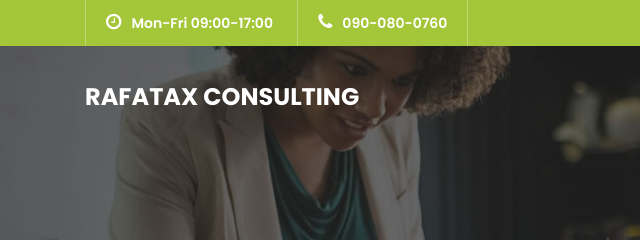
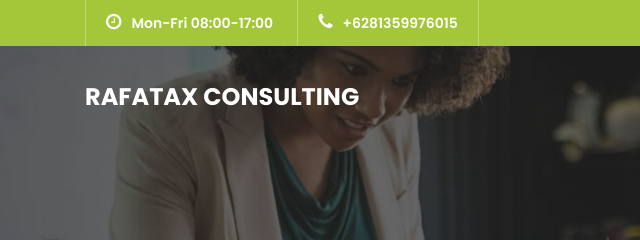
Before and after one commit to fatorthin/rafatax-home, a plain HTML site: page index.html in a window 1280 px wide. Shown: the top 240 px of the page, 0-640 px from the left. Drawn offline with Linux system fonts and the light colour scheme.

Commit message:
update phone

```diff
--- a/index.html
+++ b/index.html
@@ -49,10 +49,10 @@ https://templatemo.com/tm-545-finance-business
           <div class="col-md-8 col-xs-12">
             <ul class="left-info">
               <li>
-                <a href="#"><i class="fa fa-clock-o"></i>Mon-Fri 09:00-17:00</a>
+                <a href="#"><i class="fa fa-clock-o"></i>Mon-Fri 08:00-17:00</a>
               </li>
               <li>
-                <a href="#"><i class="fa fa-phone"></i>090-080-0760</a>
+                <a href="#"><i class="fa fa-phone"></i>+6281359976015</a>
               </li>
             </ul>
           </div>
```
